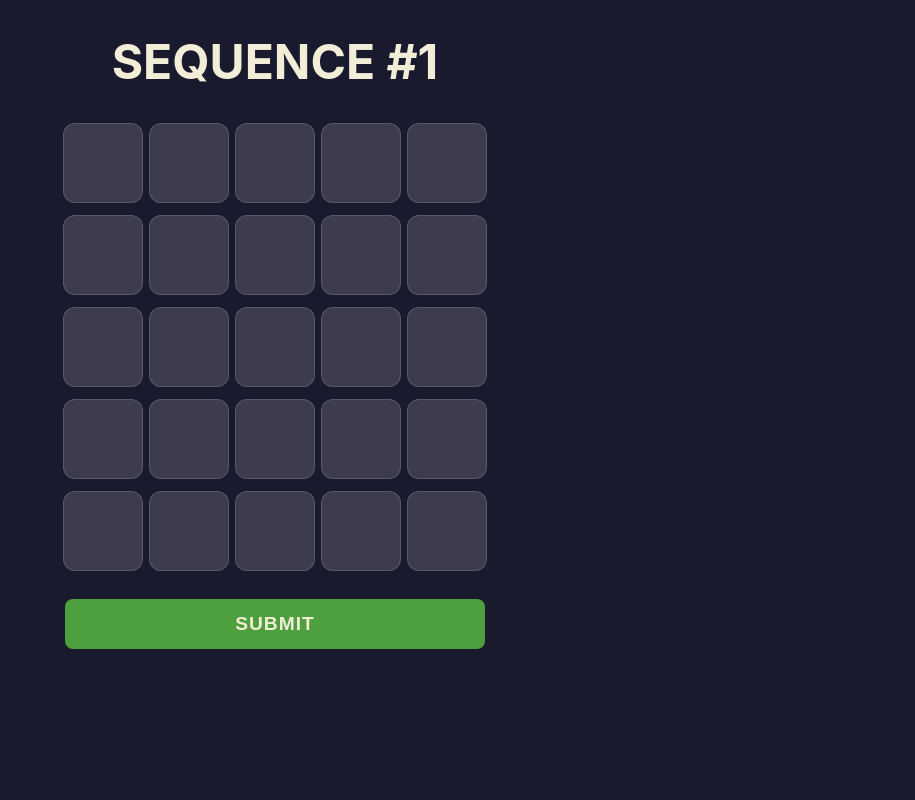
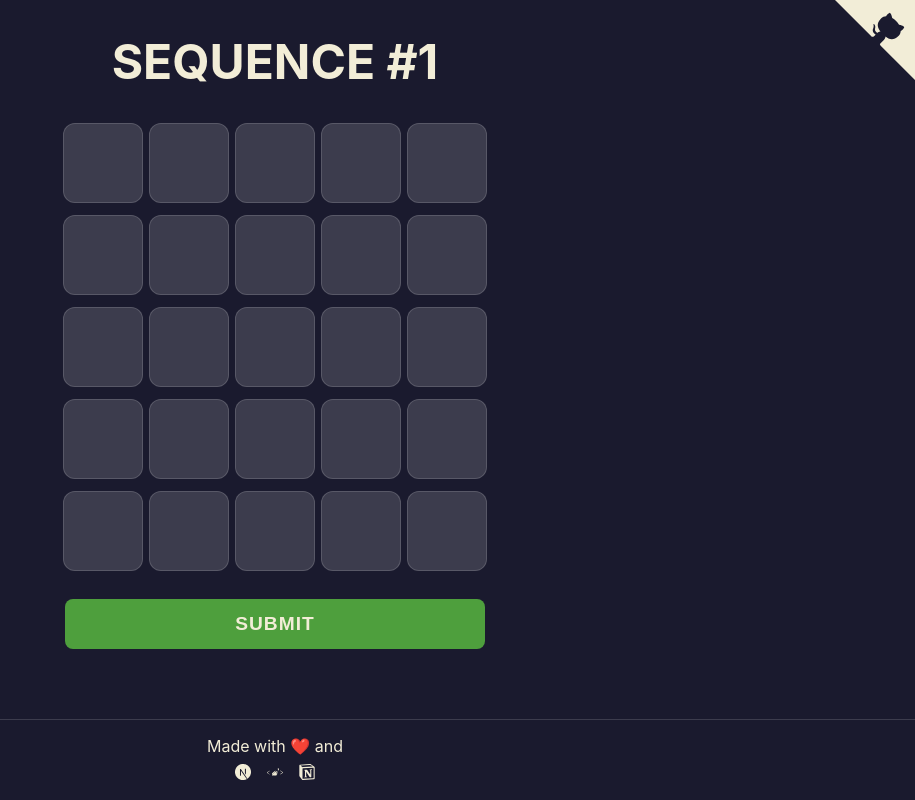
Before and after one commit to heyralfs/the-sequence-game, a Next.js app: page / in a window 1280 px wide. Shown: the whole page, without its empty margins (365-1280 px from the left). Built offline with nearby package versions, Linux system fonts and the light colour scheme.

Commit message:
Add Footer and GitHubCorner

```diff
--- a/package.json
+++ b/package.json
@@ -12,6 +12,7 @@
 		"next": "12.1.4",
 		"react": "18.0.0",
 		"react-dom": "18.0.0",
+		"react-icons": "^4.3.1",
 		"react-toastify": "^8.2.0",
 		"styled-components": "^5.3.5"
 	},
--- a/src/pages/_app.tsx
+++ b/src/pages/_app.tsx
@@ -3,11 +3,17 @@ import "../styles/globals.css";
 import type { AppProps } from "next/app";
 import { ToastContainer } from "react-toastify";
 import { SequenceContextProvider } from "./contexts/SequenceContext";
+import { Footer } from "./components/Footer";
+import { GitHubCorner } from "./components/GitHubCorner";
 
 function MyApp({ Component, pageProps }: AppProps) {
 	return (
 		<SequenceContextProvider>
+			<GitHubCorner projectUrl="https://github.com/heyralfs/the-sequence-game" />
+
 			<Component {...pageProps} />
+
+			<Footer />
 
 			<ToastContainer
 				position="top-center"
--- /dev/null
+++ b/src/pages/components/Footer/index.tsx
@@ -0,0 +1,25 @@
+import { StyledFooter } from "./style";
+import { SiNextdotjs, SiNotion, SiStyledcomponents } from "react-icons/si";
+
+export const Footer = () => {
+	return (
+		<StyledFooter>
+			<p>Made with ❤️ and</p>
+			<div className="tech-icons">
+				<a href="https://nextjs.org" target="_blank" rel="noreferrer">
+					<SiNextdotjs title="NextJS" />
+				</a>
+				<a
+					href="https://styled-components.com"
+					target="_blank"
+					rel="noreferrer"
+				>
+					<SiStyledcomponents title="Styled-components" />
+				</a>
+				<a href="https://notion.so" target="_blank" rel="noreferrer">
+					<SiNotion title="Notion" />
+				</a>
+			</div>
+		</StyledFooter>
+	);
+};
--- /dev/null
+++ b/src/pages/components/Footer/style.ts
@@ -0,0 +1,29 @@
+import styled from "styled-components";
+
+export const StyledFooter = styled.footer`
+	position: absolute;
+	bottom: 0;
+
+	width: 100%;
+	padding: 16px 0;
+
+	display: flex;
+	justify-content: center;
+	align-items: center;
+	flex-direction: column;
+	gap: 8px;
+
+	color: var(--off-white);
+	border-top: 1px solid var(--faded-white);
+
+	p {
+		margin: 0;
+	}
+
+	.tech-icons {
+		display: flex;
+		justify-content: center;
+		align-items: center;
+		gap: 16px;
+	}
+`;
--- /dev/null
+++ b/src/pages/components/GitHubCorner/index.tsx
@@ -0,0 +1,35 @@
+import React from "react";
+import { SVGWrapper, Wrapper } from "./style";
+
+interface GitHubCornerProps {
+	projectUrl: string;
+}
+
+export const GitHubCorner = ({ projectUrl }: GitHubCornerProps) => {
+	return (
+		<Wrapper>
+			<a href={projectUrl} target="_blank" rel="noreferrer">
+				<SVGWrapper
+					className="githubCorner"
+					width="80"
+					height="80"
+					viewBox="0 0 250 250"
+					aria-hidden="true"
+				>
+					<path d="M0,0 L115,115 L130,115 L142,142 L250,250 L250,0 Z" />
+					<path
+						d="M128.3,109.0 C113.8,99.7 119.0,89.6 119.0,89.6 C122.0,82.7 120.5,78.6 120.5,78.6 C119.2,72.0 123.4,76.3 123.4,76.3 C127.3,80.9 125.5,87.3 125.5,87.3 C122.9,97.6 130.6,101.9 134.4,103.2"
+						fill="currentColor"
+						style={{ transformOrigin: "130px 106px" }}
+						className="octo-arm"
+					/>
+					<path
+						d="M115.0,115.0 C114.9,115.1 118.7,116.5 119.8,115.4 L133.7,101.6 C136.9,99.2 139.9,98.4 142.2,98.6 C133.8,88.0 127.5,74.4 143.8,58.0 C148.5,53.4 154.0,51.2 159.7,51.0 C160.3,49.4 163.2,43.6 171.4,40.1 C171.4,40.1 176.1,42.5 178.8,56.2 C183.1,58.6 187.2,61.8 190.9,65.4 C194.5,69.0 197.7,73.2 200.1,77.6 C213.8,80.2 216.3,84.9 216.3,84.9 C212.7,93.1 206.9,96.0 205.4,96.6 C205.1,102.4 203.0,107.8 198.3,112.5 C181.9,128.9 168.3,122.5 157.7,114.1 C157.9,116.9 156.7,120.9 152.7,124.9 L141.0,136.5 C139.8,137.7 141.6,141.9 141.8,141.8 Z"
+						fill="currentColor"
+						className="octo-body"
+					/>
+				</SVGWrapper>
+			</a>
+		</Wrapper>
+	);
+};
--- /dev/null
+++ b/src/pages/components/GitHubCorner/style.ts
@@ -0,0 +1,43 @@
+import styled from "styled-components";
+
+export const Wrapper = styled.div`
+	position: absolute;
+	top: 0;
+	border: 0;
+	right: 0;
+	z-index: 20;
+`;
+
+export const SVGWrapper = styled.svg`
+	fill: var(--off-white);
+	color: var(--dark-blue);
+	cursor: pointer;
+	&:hover .octo-arm {
+		animation: octocat-wave 560ms ease-in-out;
+	}
+	@keyframes octocat-wave {
+		0%,
+		100% {
+			transform: rotate(0);
+		}
+		20%,
+		60% {
+			transform: rotate(-25deg);
+		}
+		40%,
+		80% {
+			transform: rotate(10deg);
+		}
+	}
+	@media (max-width: 500px) {
+		&:hover .octo-arm {
+			animation: none;
+		}
+		& .octo-arm {
+			animation: octocat-wave 560ms ease-in-out;
+		}
+	}
+	path {
+		color: var(--dark-blue);
+	}
+`;
```
Also changed, not shown: 1 other file (tests, documents, lock files or other folders).
